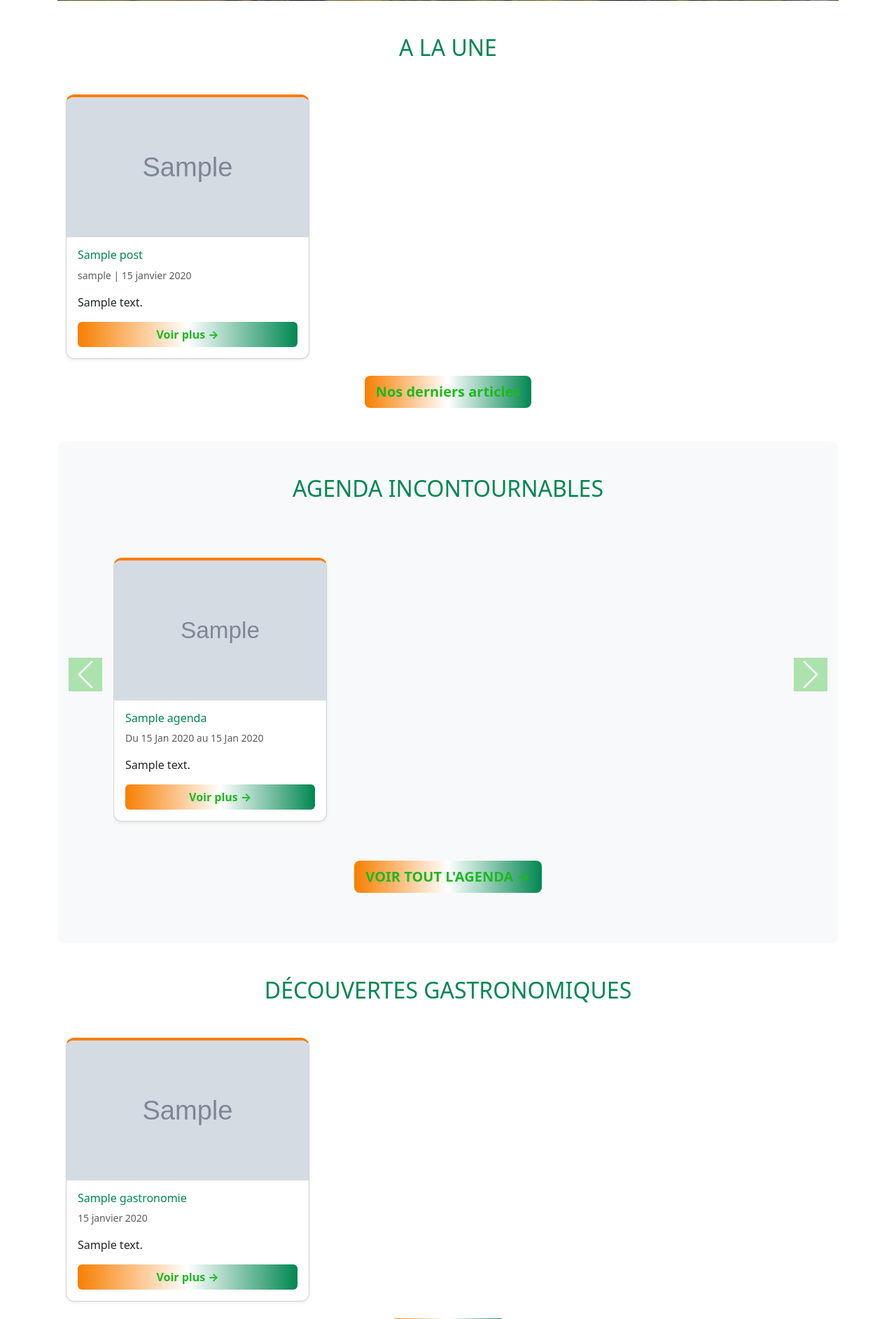
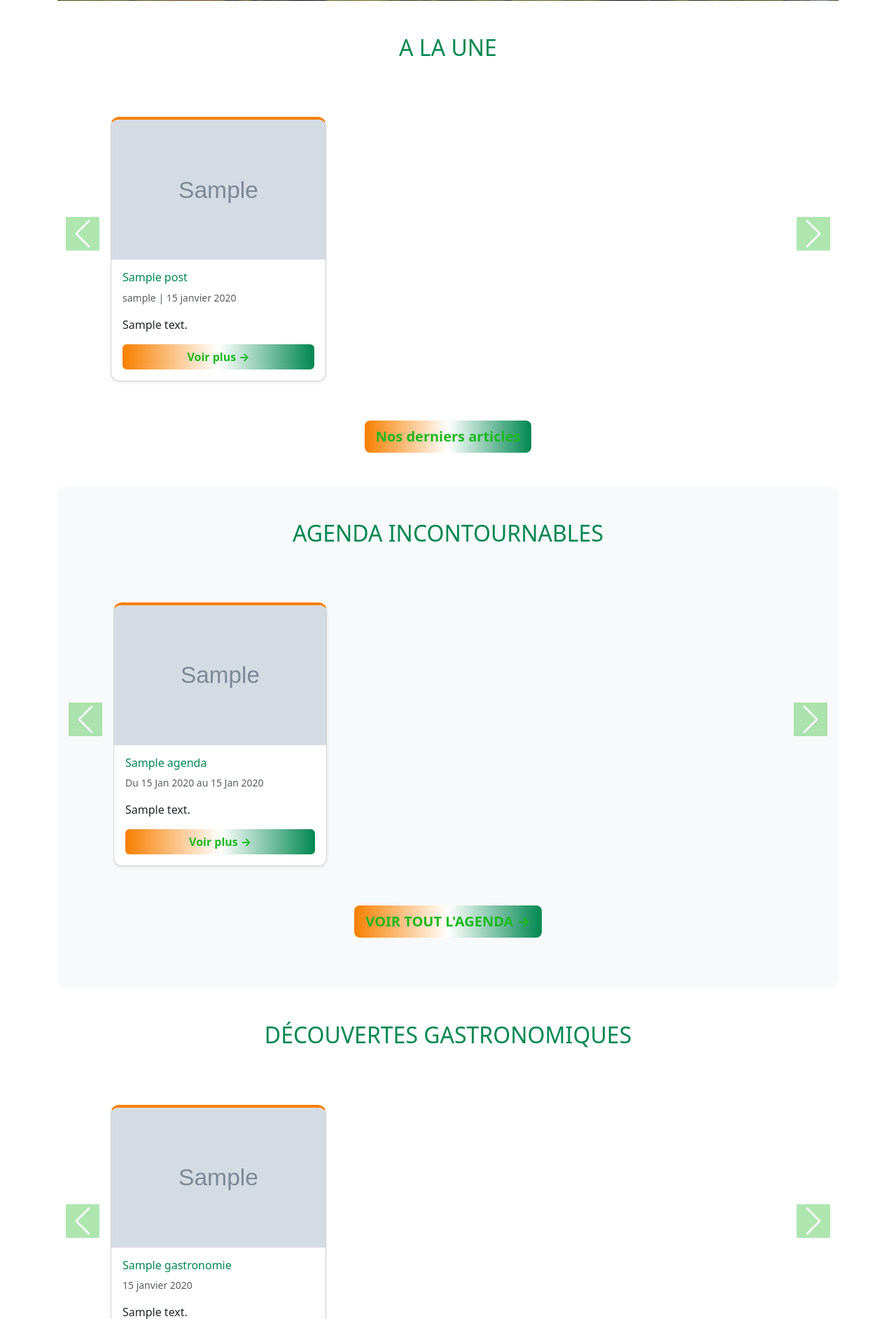
Before and after one commit to ramo1990/MyBlog, a Django app: page / in a window 1280 px wide. Shown: the part 741-2626 px from the top of the page at 70% size. Run offline with Django 4.2, Linux system fonts and the light colour scheme; tables that the repository leaves empty hold one stand-in row (values such as "Sample post"); grey boxes marked "Sample" are stand-in pictures; some libraries are stand-ins or nearby versions.

Commit message:
page d'accueil Ok

```diff
--- a/app/models.py
+++ b/app/models.py
@@ -52,7 +52,8 @@ def delete_post_image(sender, instance, **kwargs):
 class Agenda(models.Model):
     title = models.CharField(max_length=200)
     slug = models.SlugField(max_length=200, unique=True, blank=True)
-    date_debut = models.DateField()
+    date_debut = models.DateField(null=True, blank=True)
+    date_debut_texte = models.CharField(max_length=100, blank=True)
     date_fin = models.DateField(null=True, blank=True)
     content = models.TextField()
     image = models.ImageField(upload_to='agenda_images/', null=True, blank=True)
--- a/app/templates/index.html
+++ b/app/templates/index.html
@@ -26,9 +26,11 @@
 <section class="container mt-5 mb-5">
   <h2 class="text-center mb-5 text-uppercase">A la une</h2>
 
-  <div class="row g-4">
-    {% for post in post_list|slice:":8" %}
-    <div class="col-12 col-md-6 col-lg-4 mb-4">
+<div class="agenda-carousel-container position-relative">
+  <div class="swiper mySwiper mb-4">
+    <div class="swiper-wrapper">
+      {% for post in post_list|slice:":6" %}
+    <div class="swiper-slide">
       <article class="card h-100 shadow-sm">
         {% if post.image %}
         <img src="{{ post.image.url }}" alt="{{ post.title }}" class="img-fluid card-img-top">
@@ -37,19 +39,24 @@
           <h2 class="card-title h5">{{ post.title }}</h2>
           <p class="text-muted small">{{ post.author }} | {{ post.created_on|date:"d F Y" }}</p>
           <p class="card-text">{{ post.content|truncatechars:200 }}</p>
+          {% if post.slug %}
           <a href="{% url 'post_detail' post.slug %}" class="btn btn-primary mt-auto">Voir plus &rarr;</a>
+          {% else %}
+          <span class="btn btn-secondary mt-auto disabled"> pas de lien</span>
+          {% endif %}
         </div>
       </article>
     </div>
-    {% empty %}
-    <p>Aucun article pour le moment.</p>
     {% endfor %}
   </div>
-
+</div>
+  <!-- Arrows -->
+  <div class="swiper-button-prev"></div>
+  <div class="swiper-button-next"></div>
+</div>
   <div class="text-center mb-4">
     <a href="{% url 'home' %}" class="btn btn-primary btn-lg">Nos derniers articles</a>
   </div>
-
 </section>
 
 <!-- section agenda -->
@@ -96,16 +103,17 @@
   <div class="text-center mb-4">
     <a href="{% url 'agenda_list' %}" class="btn btn-primary btn-lg">VOIR TOUT L'AGENDA →</a>
   </div>
-
 </section>
 
 <!-- Section Gastronomie -->
 <section class="container mt-5 mb-5">
   <h2 class="text-center mb-5 text-uppercase">Découvertes Gastronomiques</h2>
 
-  <div class="row g-4">
-    {% for plat in gastronomie_list %}
-    <div class="col-12 col-md-6 col-lg-4 mb-4">
+  <div class="agenda-carousel-container position-relative">
+  <div class="swiper mySwiper mb-4">
+    <div class="swiper-wrapper">
+    {% for plat in gastronomie_list|slice:":6" %}
+    <div class="swiper-slide">
       <article class="card h-100 shadow-sm">
         {% if plat.image %}
         <img src="{{ plat.image.url }}" alt="{{ plat.title }}" class="img-fluid card-img-top">
@@ -114,14 +122,21 @@
           <h2 class="card-title h5">{{ plat.title }}</h2>
           <p class="text-muted small">{{ plat.date|date:"d F Y" }}</p>
           <p class="card-text">{{ plat.content|truncatechars:200 }}</p>
+          {% if plat.slug %}
           <a href="{% url 'gastronomie_detail' plat.slug %}" class="btn btn-primary mt-auto">Voir plus &rarr;</a>
+          {% else %}
+          <span class="btn btn-secondary mt-auto disabled"> pas de lien</span>
+          {% endif %}
         </div>
       </article>
     </div>
-    {% empty %}
-    <p>Aucune spécialité gastronomique disponible pour le moment.</p>
     {% endfor %}
   </div>
+  </div>
+    <!-- Arrows -->
+    <div class="swiper-button-prev"></div>
+    <div class="swiper-button-next"></div>
+</div>
 
   <div class="text-center mb-4">
     <a href="{% url 'gastronomie_list' %}" class="btn btn-primary btn-lg">VOIR TOUT →</a>
@@ -130,11 +145,13 @@
 
 <!-- Section Ville & Patrimoine -->
 <section class="container mt-5 mb-5">
-  <h2 class="text-center mb-5 text-uppercase">Villes et Patrimoine</h2>
+  <h2 class="text-center mb-5 text-uppercase">Villes et Patrimoines </h2>
 
-  <div class="row g-4">
-    {% for ville in ville_list %}
-    <div class="col-12 col-md-6 col-lg-4 mb-4">
+  <div class="agenda-carousel-container position-relative">
+  <div class="swiper mySwiper mb-4">
+    <div class="swiper-wrapper">
+    {% for ville in ville_list|slice:":6" %}
+    <div class="swiper-slide">
       <article class="card h-100 shadow-sm">
         {% if ville.image %}
         <img src="{{ ville.image.url }}" alt="{{ ville.title }}" class="img-fluid card-img-top">
@@ -143,7 +160,6 @@
           <h2 class="card-title h5">{{ ville.title }}</h2>
           <p class="text-muted small">{{ ville.date|date:"d M Y" }}</p>
           <p class="card-text">{{ ville.content|truncatechars:200 }}</p>
-
           {% if ville.slug %}
           <a href="{% url 'ville_detail' ville.slug %}" class="btn btn-primary mt-auto">Voir plus &rarr;</a>
           {% else %}
@@ -152,15 +168,17 @@
         </div>
       </article>
     </div>
-    {% empty %}
-    <p class="text-center">Aucune ville disponible pour le moment.</p>
     {% endfor %}
   </div>
+</div>
+  <!-- Arrows -->
+  <div class="swiper-button-prev"></div>
+  <div class="swiper-button-next"></div>
+</div>
 
   <div class="text-center mt-4">
     <a href="{% url 'ville_list' %}" class="btn btn-primary btn-lg">Voir toutes les villes →</a>
   </div>
 </section>
 
-
 {% endblock content %}
--- a/app/templates/ville_detail.html
+++ b/app/templates/ville_detail.html
@@ -1,11 +1,9 @@
 {% extends "base.html" %}
 {% load static %}
 
-{% comment %}
 {% block extra_css %}
     <link rel="stylesheet" href="{% static 'css/agenda_detail.css' %}">
 {% endblock %}
-{% endcomment %}
 
 {% block content %}
 <div class="container mt-4">
```
Also changed, not shown: app/templates/agenda_detail.html (+12 -8 lines), app/templates/agenda_list.html (+19 -9 lines), app/templates/ville_list.html (+7 -6 lines), app/migrations/0036_agenda_date_debut_texte_alter_agenda_date_debut.py (added).
